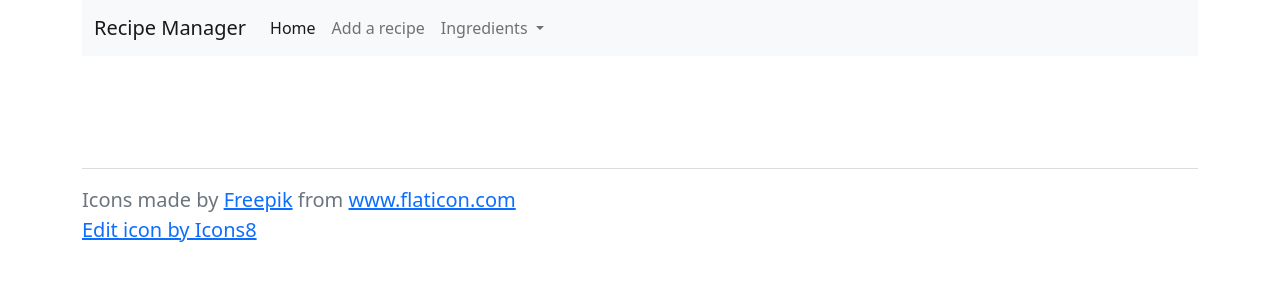
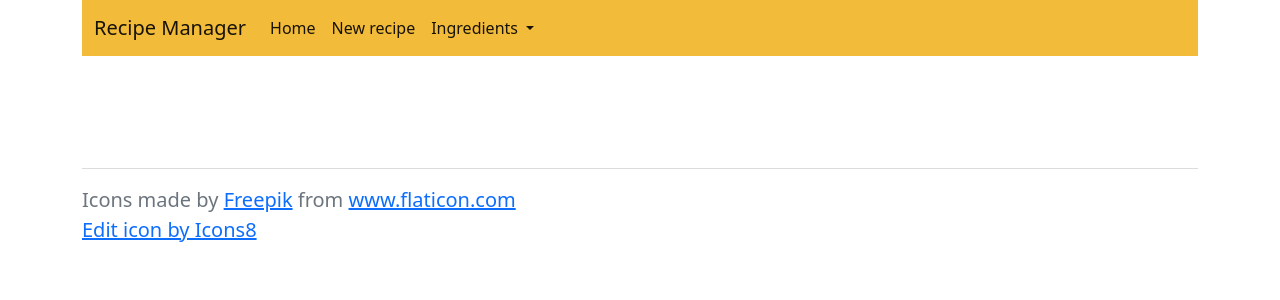
Before and after one commit to ajoyoommen/recipe_manager, a Django app: page /recipes/ingredients in a window 1280 px wide. Shown: the top 300 px of the page. Run offline with Django 3.2, Linux system fonts and the light colour scheme; data that the repository does not hold is empty; some libraries are stand-ins or nearby versions.

Commit message:
Updates to navbar and css

```diff
--- a/recipes/templates/__navbar.html
+++ b/recipes/templates/__navbar.html
@@ -1,4 +1,4 @@
-<nav class="navbar navbar-expand-lg navbar-light bg-light">
+<nav class="navbar navbar-expand-lg navbar-light bg-common">
   <div class="container-fluid">
     <a class="navbar-brand" href="{% url 'home' %}">Recipe Manager</a>
     <button class="navbar-toggler" type="button" data-bs-toggle="collapse" data-bs-target="#navbarSupportedContent" aria-controls="navbarSupportedContent" aria-expanded="false" aria-label="Toggle navigation">
@@ -10,16 +10,15 @@
           <a class="nav-link active" aria-current="page" href="{% url 'home' %}">Home</a>
         </li>
         <li class="nav-item">
-          <a class="nav-link" href="#">Add a recipe</a>
+          <a class="nav-link active" href="#">New recipe</a>
         </li>
         <li class="nav-item dropdown">
-          <a class="nav-link dropdown-toggle" href="#" id="navbarDropdown" role="button" data-bs-toggle="dropdown" aria-expanded="false">
+          <a class="nav-link dropdown-toggle active" href="#" id="navbarDropdown" role="button" data-bs-toggle="dropdown" aria-expanded="false">
             Ingredients
           </a>
           <ul class="dropdown-menu" aria-labelledby="navbarDropdown">
-            <li><a class="dropdown-item" href="{% url 'ingredients' %}">All</a></li>
-            <li><a class="dropdown-item" href="{% url 'ingredient-add' %}">Add</a></li>
-            <li><a class="dropdown-item" href="#">Search</a></li>
+            <li><a class="dropdown-item" href="{% url 'ingredients' %}">Show all</a></li>
+            <li><a class="dropdown-item" href="{% url 'ingredient-add' %}">Add...</a></li>
           </ul>
         </li>
       </ul>
--- a/recipes/templates/ingredients/__detail_card.html
+++ b/recipes/templates/ingredients/__detail_card.html
@@ -1,6 +1,6 @@
 {% load static %}
 
-<div class="card">
+<div class="card bg-ingredient">
   <div class="card-body row">
     <div class="col-md-2">
       <img src="{% static 'images/ingredients.jpg' %}" class="card-img-top" alt="Recipe for {{ r.name }}">
--- a/recipes/templates/ingredients/edit.html
+++ b/recipes/templates/ingredients/edit.html
@@ -6,7 +6,7 @@
   <div class="row">
     <div class="col-md-4">
       <form method="post">{% csrf_token %}
-        <p class="lead">Add an ingredient</p>
+        <p class="lead">Edit ingredient</p>
         <p>
           <label class="form-label" for="id_name">Name:</label>
           <input class="form-control" type="text" name="name" maxlength="255" required="" id="id_name" value="{{ ingredient.name }}">
@@ -33,7 +33,7 @@
             {{ form.errors}}
           </div>
         {% endif %}
-        <input class="form-control btn-primary" type="submit" value="Update">
+        <input class="form-control btn-primary" type="submit" value="Save">
       </form>
     </div>
   </div>
--- a/recipes/templates/ingredients/list.html
+++ b/recipes/templates/ingredients/list.html
@@ -6,7 +6,7 @@
 {% block content %}
   <div class="row pt-5">
     {% for ingredient in ingredients %}
-    <div class="col-md-4">
+    <div class="col-md-4 pt-4">
       {% include 'ingredients/__detail_card.html' %}
     </div>
     {% endfor %}
--- a/static/css/common.css
+++ b/static/css/common.css
@@ -4,3 +4,11 @@
   color: #fff;
   line-height: 15rem;
 }
+
+.bg-common {
+  background-color: #f2bb3a;
+}
+
+.bg-ingredient {
+  background-color: #f2bb3a42;
+}
```
